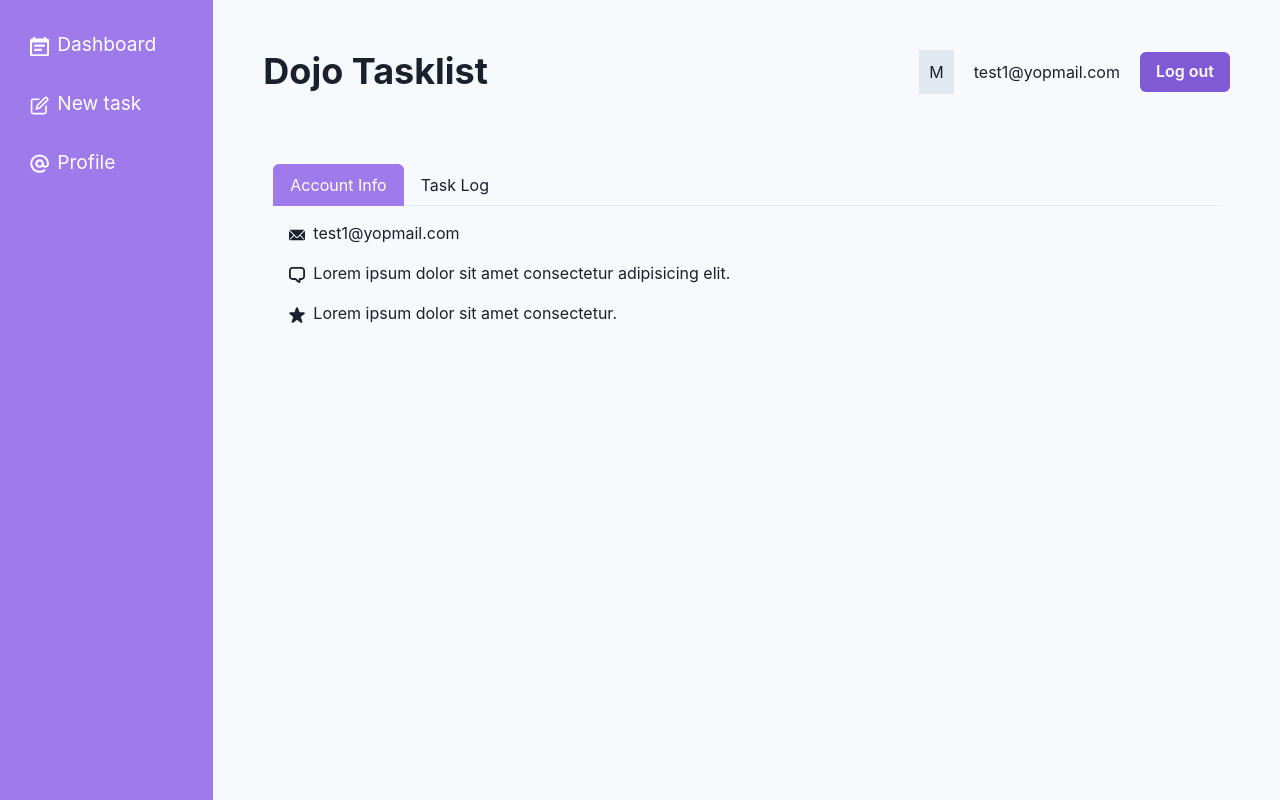
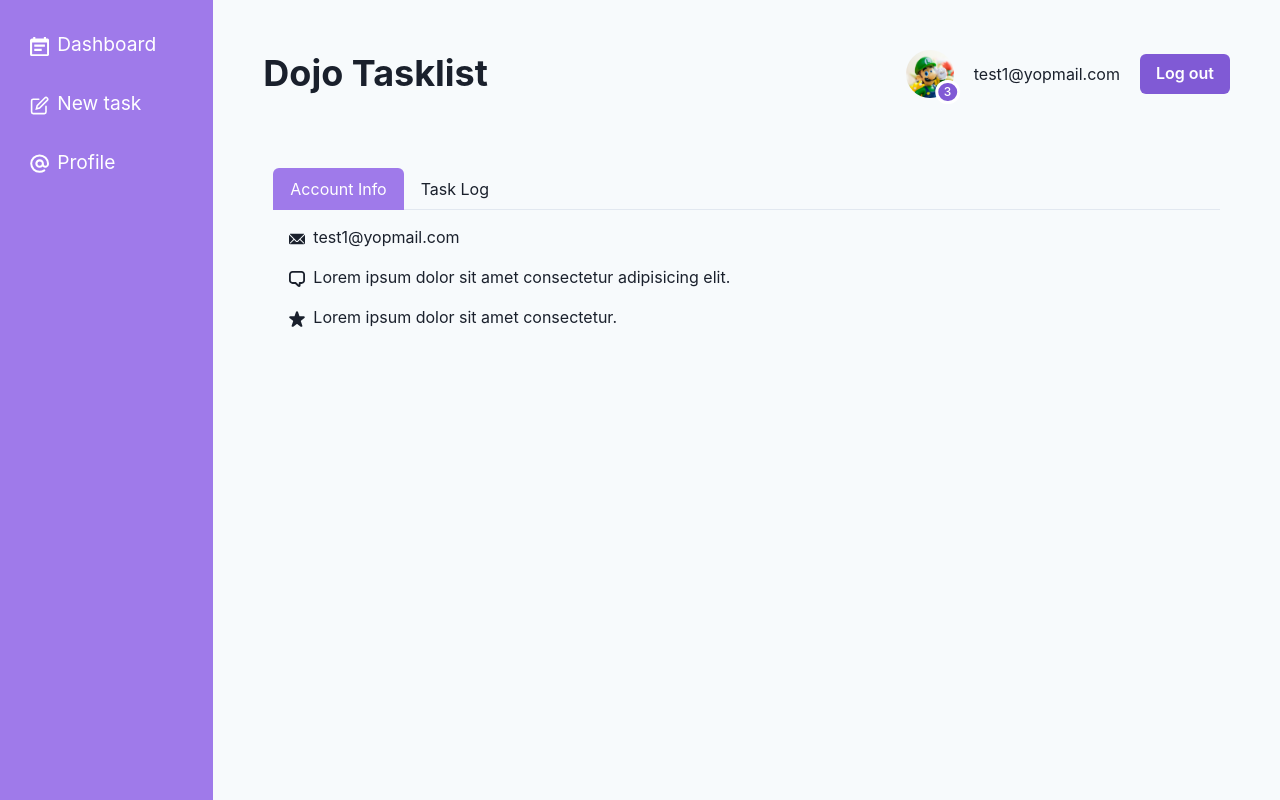
Before and after one commit to zawraz/dojo-tasklist, a React (Vite) app: page /profile in a window 1280 px wide. Built offline with nearby package versions, Linux system fonts and the light colour scheme.

Commit message:
Avatars implementation
* +dynamic avatar for Navbar
* +placeholder avatar with badge for Dashboard

```diff
--- a/src/components/Navbar.jsx
+++ b/src/components/Navbar.jsx
@@ -1,6 +1,7 @@
 import { UnlockIcon } from "@chakra-ui/icons"
 import {
-	Box,
+	Avatar,
+	AvatarBadge,
 	Button,
 	Flex,
 	HStack,
@@ -30,9 +31,13 @@ export default function Navbar() {
 			<Heading as="h1">Dojo Tasklist</Heading>
 			<Spacer />
 			<HStack spacing="20px">
-				<Box bg="gray.200" p="10px">
-					M
-				</Box>
+				<Avatar name="mario" src="/img/luigi.png">
+					<AvatarBadge width="1.3em" bg="purple.500">
+						<Text fontSize="xs" color="white">
+							3
+						</Text>
+					</AvatarBadge>
+				</Avatar>
 				<Text>test1@yopmail.com</Text>
 				<Button colorScheme="purple" onClick={showToast}>
 					Log out
--- a/src/pages/Dashboard.jsx
+++ b/src/pages/Dashboard.jsx
@@ -1,5 +1,6 @@
 import { EditIcon, ViewIcon } from "@chakra-ui/icons"
 import {
+	Avatar,
 	Box,
 	Button,
 	Card,
@@ -25,13 +26,11 @@ export default function Dashboard() {
 	const tasks = useLoaderData()
 	return (
 		<SimpleGrid spacing={10} minChildWidth="300px">
-			{tasks?.map(({ id, title, description, author }) => (
+			{tasks?.map(({ id, title, description, author, img }) => (
 				<Card key={id} borderTop="8px" borderColor="purple.400">
 					<CardHeader>
 						<Flex gap={5}>
-							<Box w="50px" h="50px">
-								<Text>AVATAR</Text>
-							</Box>
+							<Avatar src={img} />
 							<Box>
 								<Heading as="h3" size="sm">
 									{title}
```
